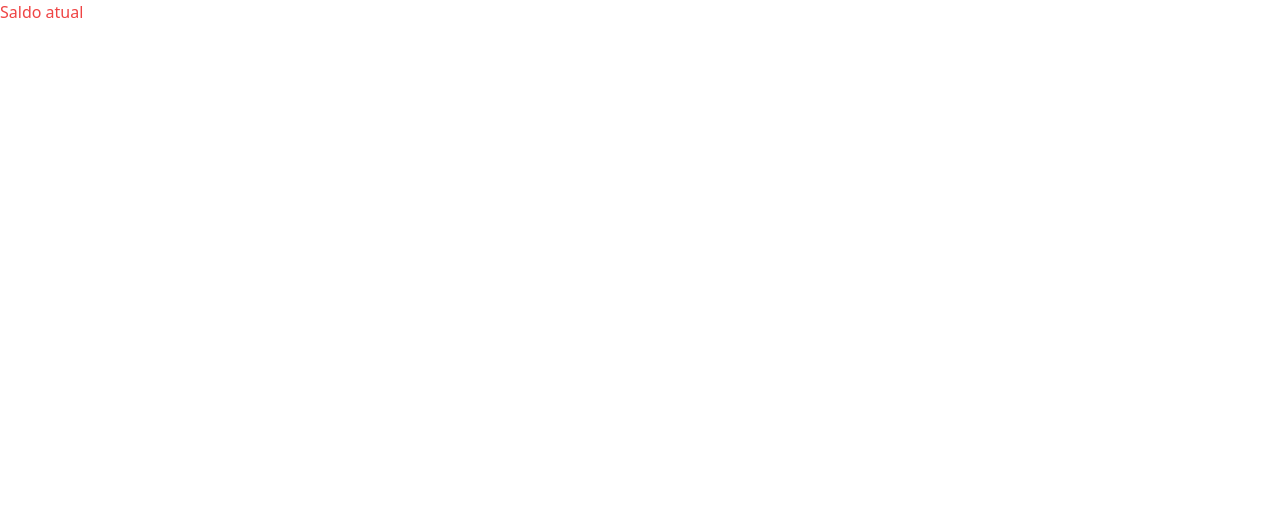
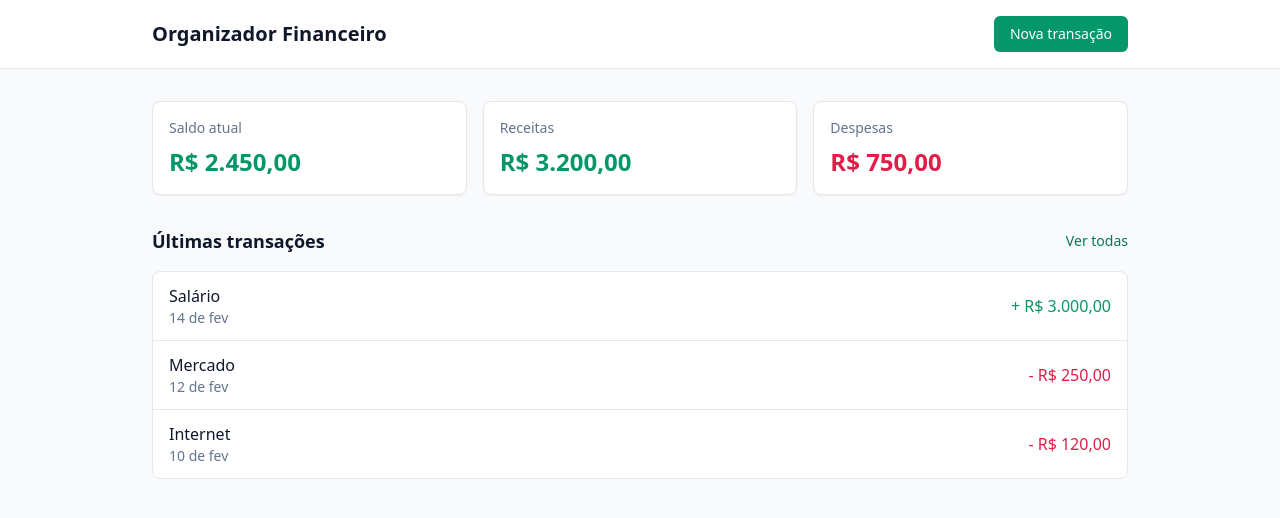
Before and after one commit to andreicavalcantedev/financial-organizer, a React (Vite) app: page / in a window 1280 px wide. Shown: the top 518 px of the page. Built offline with nearby package versions, Linux system fonts and the light colour scheme.

Commit message:
feat: componentizacao do header e modal

```diff
--- a/src/App.tsx
+++ b/src/App.tsx
@@ -1,9 +1,73 @@
-function App() {
+import { useState } from "react"
+import { Header } from "./components/Header/header"
+import { GenericModal } from "./components/GenericModal/GenericModal"
+
+export const App = () => {
+
+  const [isAddNewTransactionModalOpened,  setIsAddNewTransactionModalOpened] = useState<boolean>(false)
 
   return (
-    <>
-      <div className="text-red-500">Saldo atual</div>
-    </>
+    <div className="min-h-screen bg-slate-50 text-slate-900">
+      <Header />
+
+      <main className="mx-auto max-w-5xl px-6 py-8">
+        <section className="grid gap-4 md:grid-cols-3">
+          <div className="rounded-lg border bg-white p-4 shadow-sm">
+            <p className="text-sm text-slate-500">Saldo atual</p>
+            <p className="mt-2 text-2xl font-semibold text-emerald-600">R$ 2.450,00</p>
+          </div>
+          <div className="rounded-lg border bg-white p-4 shadow-sm">
+            <p className="text-sm text-slate-500">Receitas</p>
+            <p className="mt-2 text-2xl font-semibold text-emerald-600">R$ 3.200,00</p>
+          </div>
+          <div className="rounded-lg border bg-white p-4 shadow-sm">
+            <p className="text-sm text-slate-500">Despesas</p>
+            <p className="mt-2 text-2xl font-semibold text-rose-600">R$ 750,00</p>
+          </div>
+        </section>
+
+        <section className="mt-8">
+          <div className="flex items-center justify-between">
+            <h2 className="text-lg font-semibold">Últimas transações</h2>
+            <button className="text-sm font-medium text-emerald-700 hover:text-emerald-800">
+              Ver todas
+            </button>
+          </div>
+
+          <ul className="mt-4 divide-y rounded-lg border bg-white">
+            <li className="flex items-center justify-between px-4 py-3">
+              <div>
+                <p className="font-medium">Salário</p>
+                <p className="text-sm text-slate-500">14 de fev</p>
+              </div>
+              <span className="font-medium text-emerald-600">+ R$ 3.000,00</span>
+            </li>
+            <li className="flex items-center justify-between px-4 py-3">
+              <div>
+                <p className="font-medium">Mercado</p>
+                <p className="text-sm text-slate-500">12 de fev</p>
+              </div>
+              <span className="font-medium text-rose-600">- R$ 250,00</span>
+            </li>
+            <li className="flex items-center justify-between px-4 py-3">
+              <div>
+                <p className="font-medium">Internet</p>
+                <p className="text-sm text-slate-500">10 de fev</p>
+              </div>
+              <span className="font-medium text-rose-600">- R$ 120,00</span>
+            </li>
+          </ul>
+        </section>
+      </main>
+
+      <GenericModal
+        title="teste"
+        description="seila descricao"
+        isOpen={isAddNewTransactionModalOpened}
+        setIsOpen={setIsAddNewTransactionModalOpened}
+        action={() => {}}
+      />
+    </div>
   )
 }
 
--- /dev/null
+++ b/src/components/GenericModal/GenericModal.tsx
@@ -0,0 +1,37 @@
+interface GenericModalProps {
+    title: string;
+    description: string;
+    isOpen: boolean;
+    setIsOpen: (isOpen: boolean) => void;
+    action: () => void;
+}
+
+export const GenericModal = ({ title, description, isOpen, setIsOpen, action }: GenericModalProps) => {
+    return (
+        <div className={`fixed inset-0 z-50 flex items-center justify-center ${isOpen ? 'block' : 'hidden'}`}>
+            <div className="absolute inset-0 bg-black opacity-50" onClick={() => setIsOpen(false)}></div>
+            <div className="relative rounded-lg bg-white p-6 shadow-lg">
+                <p className="mb-4 text-xl font-semibold">{title}</p>
+                <p className="mb-6 text-sm text-gray-600">{description}</p>
+                <div className="flex justify-end space-x-4">
+                    <button
+                        className="rounded-md bg-gray-300 px-4 py-2 text-sm font-medium text-gray-700 hover:bg-gray-400"
+                        onClick={() => setIsOpen(false)}
+                    >
+                        Cancelar
+                    </button>
+                    <button
+                        className="rounded-md bg-red-600 px-4 py-2 text-sm font-medium text-white hover:bg-red-700"
+                        onClick={() => {
+                            action();
+                            setIsOpen(false);
+                        }}
+                    >
+                        Confirmar
+                    </button>
+                </div>
+            </div>
+        </div>
+    )
+
+}
--- /dev/null
+++ b/src/components/Header/Header.tsx
@@ -0,0 +1,12 @@
+export const Header = () => {
+    return (
+        <header className="border-b bg-white">
+        <div className="mx-auto flex max-w-5xl items-center justify-between px-6 py-4">
+          <h1 className="text-xl font-semibold">Organizador Financeiro</h1>
+          <button className="rounded-md bg-emerald-600 px-4 py-2 text-sm font-medium text-white hover:bg-emerald-700">
+            Nova transação
+          </button>
+        </div>
+      </header>
+    )
+}
```
